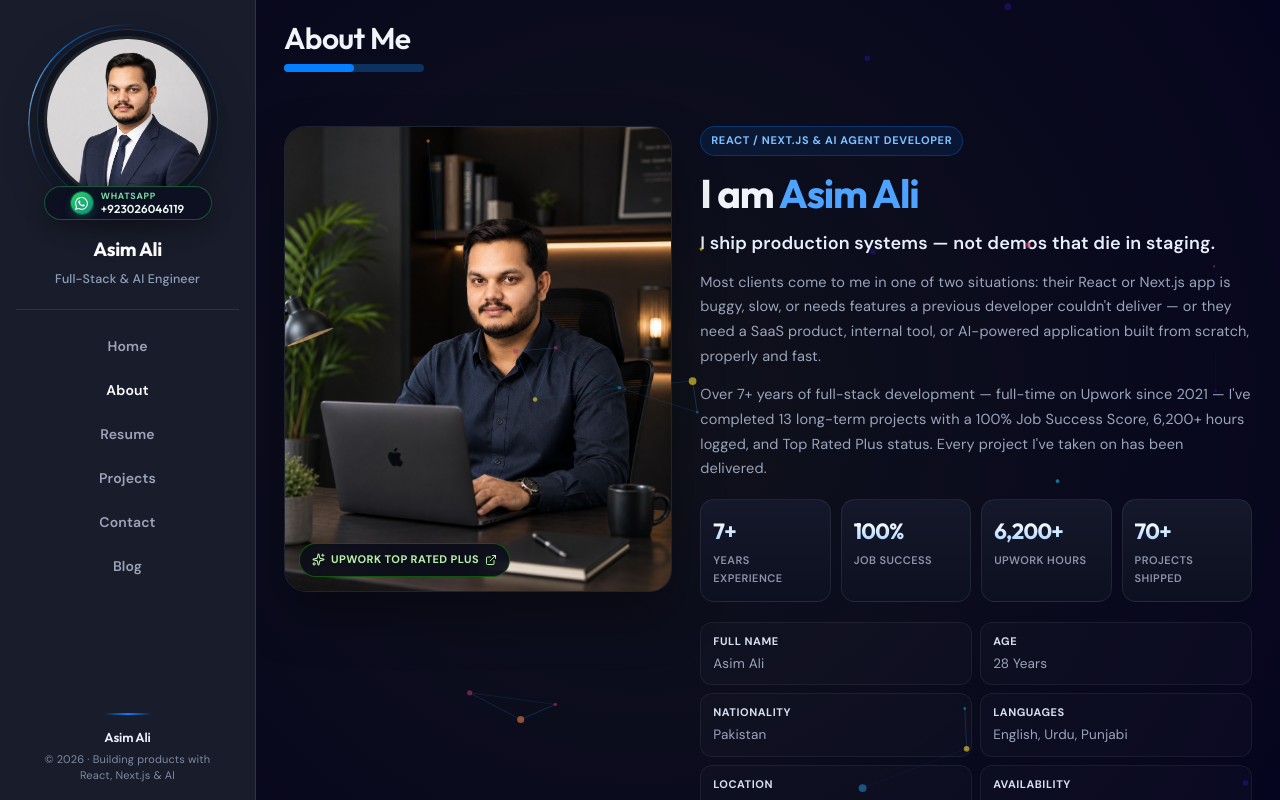
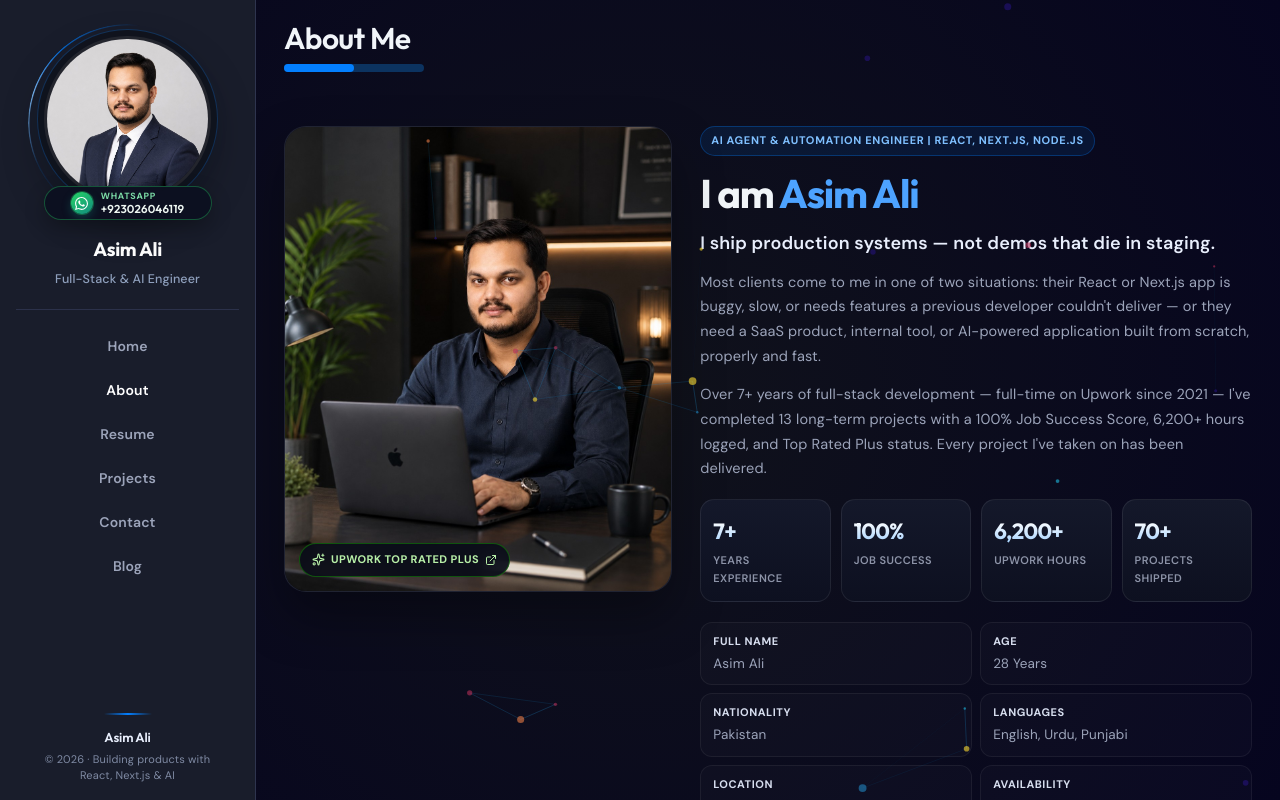
Before and after one commit to asimuaf41/portfolio-nextjs, a Next.js app: page /about in a window 1280 px wide. Built offline with nearby package versions, Linux system fonts and the light colour scheme.

Commit message:
Update aboutProfile with new title and focus

```diff
--- a/data/site-content.ts
+++ b/data/site-content.ts
@@ -364,7 +364,7 @@ export const freelancePlatforms = [
 ];
 
 export const aboutProfile = {
-  eyebrow: "React / Next.js & AI Agent Developer",
+    eyebrow: "AI Agent & Automation Engineer | React, Next.js, Node.js",
   headline: "I ship production systems — not demos that die in staging.",
   hook: "Most clients come to me in one of two situations: their React or Next.js app is buggy, slow, or needs features a previous developer couldn't deliver — or they need a SaaS product, internal tool, or AI-powered application built from scratch, properly and fast.",
   credibility: `Over ${aboutYearsExperience}+ years of full-stack development — full-time on Upwork since 2021 — I've completed 13 long-term projects with a 100% Job Success Score, 6,200+ hours logged, and Top Rated Plus status. Every project I've taken on has been delivered.`,
```
